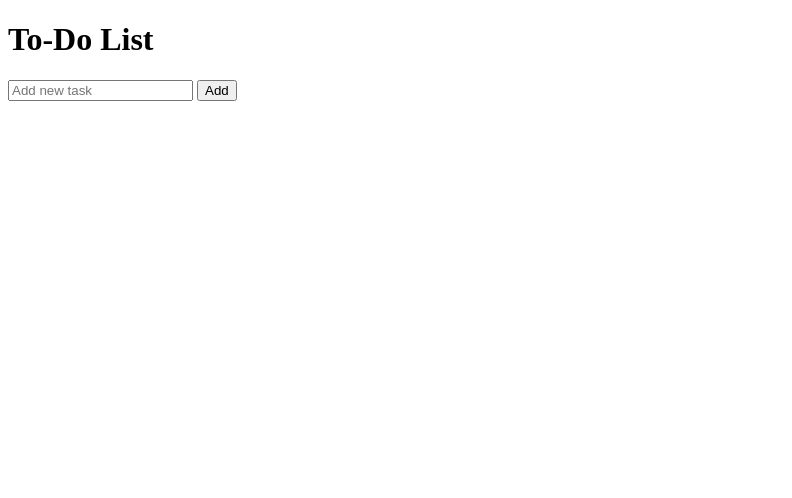
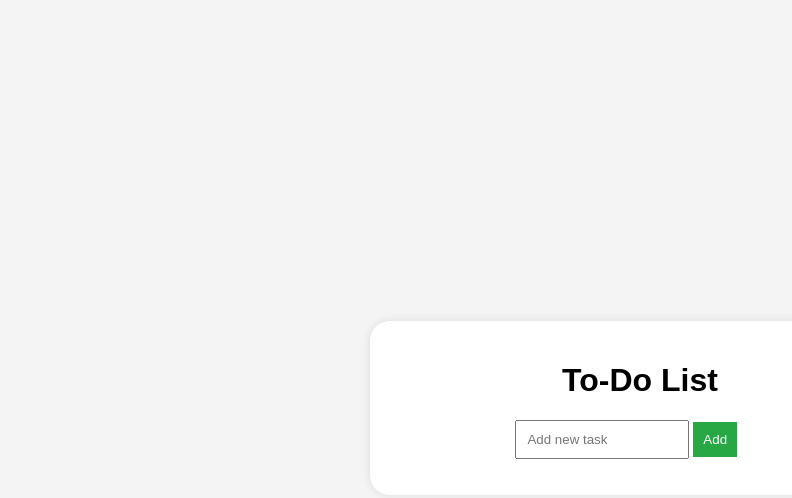
Before and after one commit to jerrymathew24/TO-DO-LIST, a plain HTML site: page index.html in a window 1280 px wide. Shown: the whole page, without its empty margins (0-792 px from the left). Drawn offline with Linux system fonts and the light colour scheme.

Commit message:
css added

```diff
--- a/index.html
+++ b/index.html
@@ -4,6 +4,7 @@
     <meta charset="UTF-8">
     <meta name="viewport" content="width=device-width, initial-scale=1.0">
     <title>Document</title>
+    <link rel="stylesheet" href="./styles.css">
 </head>
 <body>
     <div class="container">
--- /dev/null
+++ b/styles.css
@@ -0,0 +1,27 @@
+body{
+    font-family: Arial, Helvetica, sans-serif;
+    display: flex;
+    justify-content: center;
+    align-items: center;
+    height: 100vh;
+    background-color: #f4f4f4;
+}
+.container{
+    background: white;
+    padding: 20px;
+    border-radius: 20px;
+    box-shadow: 0px 0px 10px rgba(0, 0, 0, 0.1);
+    width: 500px;
+    justify-items: center;
+}
+input{
+    width: 60%;
+    padding: 10px;
+}
+button{
+    padding: 10px;
+    background: #28a745;
+    color: white;
+    border: none;
+    cursor: pointer;
+}
```
